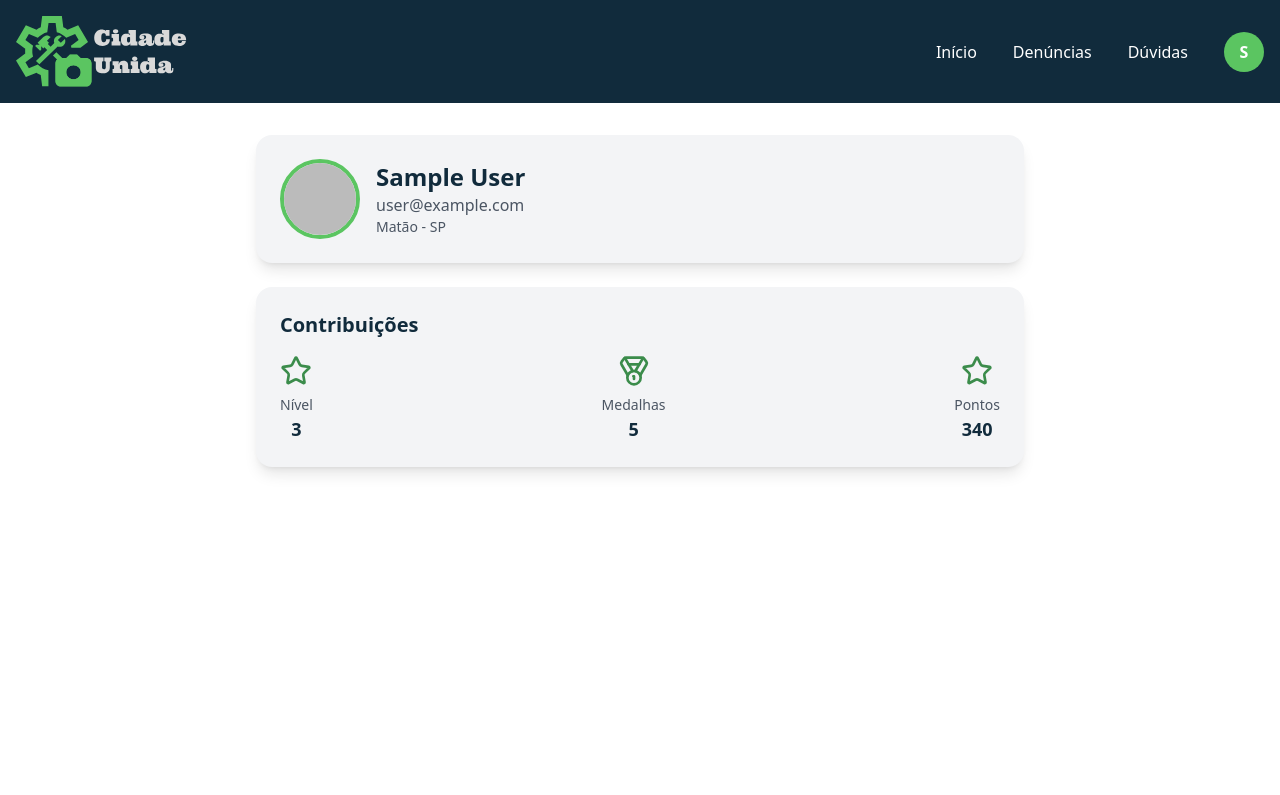
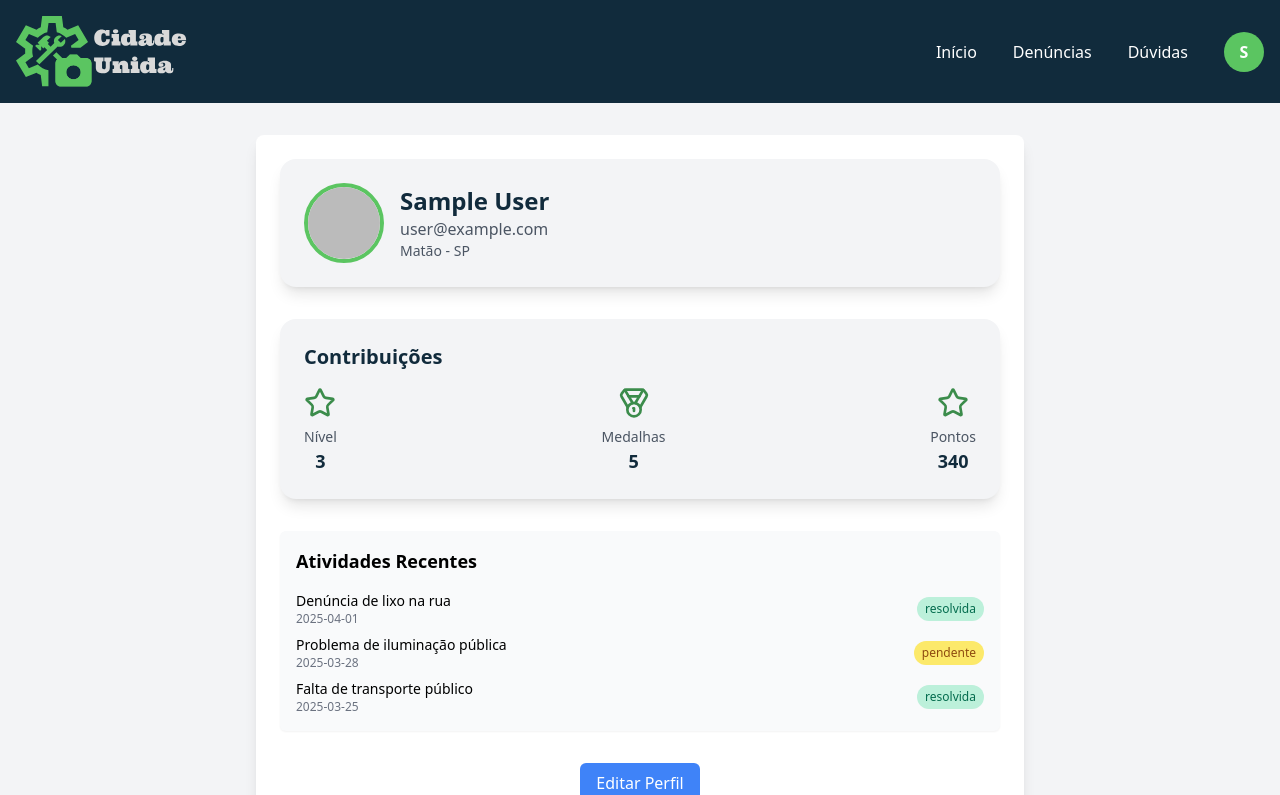
Before and after one commit to rafaelromwno/cidade-integra-frontend, a React (Vite) app in the folder frontend/: page /perfil in a window 1280 px wide. Shown: the top 795 px of the page. Built offline with nearby package versions, Linux system fonts and the light colour scheme; no server answers; sample sign-in values are in the browser's storage.

Commit message:
feat: adicionando seção de "atividade" ao perfil

```diff
--- /dev/null
+++ b/frontend/src/components/Perfil/UserActivityCard.jsx
@@ -0,0 +1,30 @@
+import React from 'react';
+
+const UserActivityCard = ({ activities }) => {
+  return (
+    <div className="bg-gray-50 p-4 rounded-md shadow-sm">
+      <h3 className="text-lg font-semibold mb-4">Atividades Recentes</h3>
+      <ul className="space-y-2">
+        {activities.map((activity) => (
+          <li key={activity.id} className="flex justify-between items-center">
+            <div>
+              <p className="text-sm font-medium">{activity.title}</p>
+              <p className="text-xs text-gray-500">{activity.date}</p>
+            </div>
+            <span
+              className={`text-xs px-2 py-1 rounded-full ${
+                activity.status === 'resolvida'
+                  ? 'bg-green-200 text-green-700'
+                  : 'bg-yellow-200 text-yellow-700'
+              }`}
+            >
+              {activity.status}
+            </span>
+          </li>
+        ))}
+      </ul>
+    </div>
+  );
+};
+
+export { UserActivityCard };
--- a/frontend/src/components/layout/AvatarSuspenso.jsx
+++ b/frontend/src/components/layout/AvatarSuspenso.jsx
@@ -56,14 +56,6 @@ export default function AvatarSuspenso() {
                 Perfil
               </Link>
             </li>
-            <li>
-              <Link
-                to="/configuracao"
-                className="block px-4 py-2 hover:bg-[#22C55E] hover:text-white rounded-md"
-              >
-                Configuração
-              </Link>
-            </li>
           </ul>
           <div className="py-1">
             <button
--- a/frontend/src/pages/Perfil.jsx
+++ b/frontend/src/pages/Perfil.jsx
@@ -1,13 +1,14 @@
 import React from 'react';
 import { UserInfoCard } from '../components/Perfil/UserInfoCard';
 import { UserStatsCard } from '../components/Perfil/UserStatsCard';
+import { UserActivityCard } from '../components/Perfil/UserActivityCard'; // Novo componente para mostrar atividades
 import Layout from '../components/layout/Layout';
 import { useAuth } from '../context/AuthContext';
 
 const Perfil = () => {
   const { currentUser } = useAuth();
 
-  // simulação de dados adicionais
+  // Simulação de dados adicionais
   const mockStats = {
     level: 3,
     medals: 5,
@@ -15,10 +16,18 @@ const Perfil = () => {
     city: 'Matão - SP',
   };
 
+  // Simulação de atividades recentes do usuário
+  const userActivities = [
+    { id: 1, title: 'Denúncia de lixo na rua', status: 'resolvida', date: '2025-04-01' },
+    { id: 2, title: 'Problema de iluminação pública', status: 'pendente', date: '2025-03-28' },
+    { id: 3, title: 'Falta de transporte público', status: 'resolvida', date: '2025-03-25' },
+  ];
+
   return (
     <Layout>
-      <div className="min-h-screen p-8">
-        <div className="max-w-3xl mx-auto space-y-6">
+      <div className="min-h-screen bg-gray-100 p-8">
+        <div className="max-w-3xl mx-auto space-y-8 bg-white p-6 rounded-lg shadow-lg">
+          {/* Card de informações pessoais do usuário */}
           <UserInfoCard
             name={currentUser?.displayName || 'Usuário'}
             email={currentUser?.email || 'email@dominio.com'}
@@ -26,11 +35,22 @@ const Perfil = () => {
             photo={currentUser?.photoURL || ''}
           />
 
+          {/* Card de estatísticas do usuário */}
           <UserStatsCard
             level={mockStats.level}
             medals={mockStats.medals}
             points={mockStats.points}
           />
+
+          {/* Card de atividades recentes do usuário */}
+          <UserActivityCard activities={userActivities} />
+
+          {/* Botão para editar perfil ou visualizar mais detalhes */}
+          <div className="text-center mt-4">
+            <button className="bg-blue-500 text-white px-4 py-2 rounded-md hover:bg-blue-600">
+              Editar Perfil
+            </button>
+          </div>
         </div>
       </div>
     </Layout>
```
